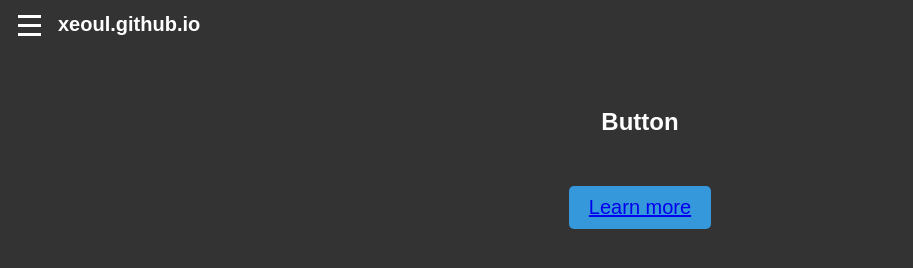
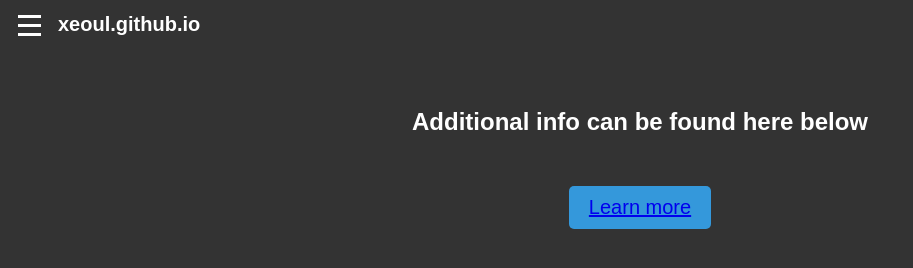
Before and after one commit to Xeoul/Xeoul.github.io, a plain HTML site: page index.html in a window 1280 px wide. Shown: the whole page, without its empty margins (0-913 px from the left). Drawn offline with Linux system fonts and the light colour scheme.

Commit message:
Update index.html

```diff
--- a/index.html
+++ b/index.html
@@ -19,7 +19,7 @@
         <a href="#">About</a>
         <a href="#">Contact</a>
     </nav>
-    <h2>Button</h2>
+    <h2>Additional info can be found here below</h2>
     <div class="center">
         <button class="myButton"><a href="https://www.youtube.com/watch?v=dQw4w9WgXcQ">Learn more</a></button>
     </div>
```
